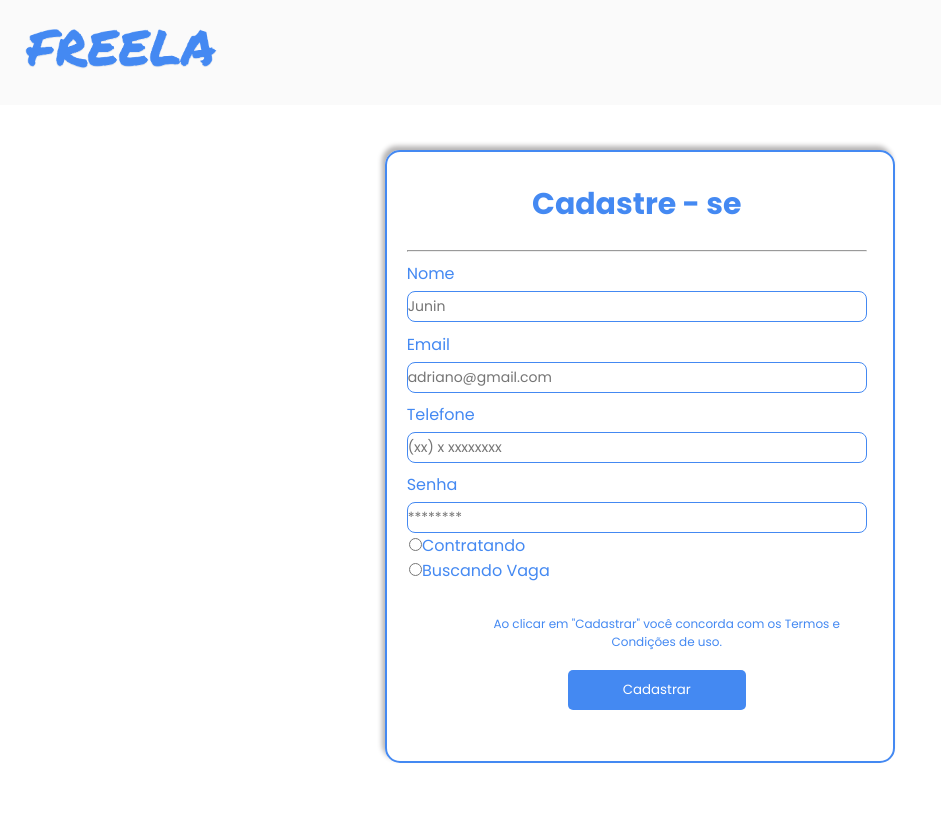
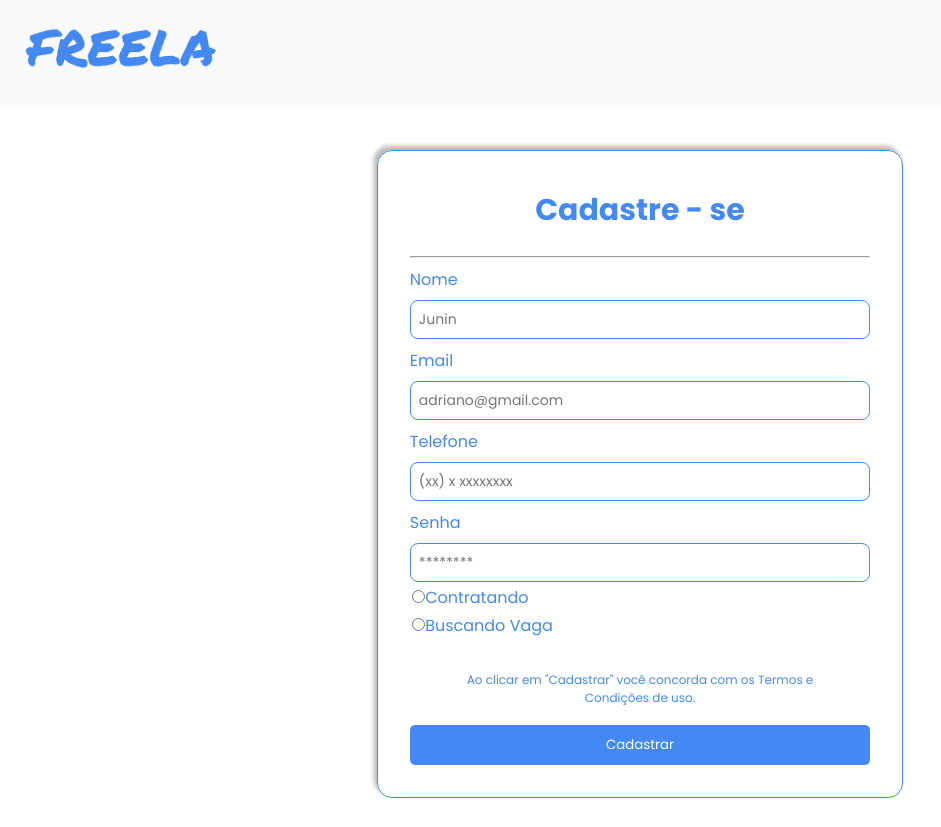
Before and after one commit to JrAdilson/FreelaWebPiV, a React (Create React App) app: page /cadastro in a window 1280 px wide. Shown: the whole page, without its empty margins (0-941 px from the left). After the commit the page ends 800 px from the top, so only its background shows below. Built offline with nearby package versions, Linux system fonts and the light colour scheme.

Commit message:
Change styles

```diff
--- a/src/styles/pages/cadastro.css
+++ b/src/styles/pages/cadastro.css
@@ -1,10 +1,8 @@
-
-*{
-    color:#4489F2 ;
+* {
+  color: #4489f2;
 }
 
-
-.conteudoCadastro{
+.conteudoCadastro {
   width: 100%;
   height: calc(100vh-);
   padding-top: 150px;
@@ -13,97 +11,99 @@
   justify-content: center;
 }
 
-.cadastro1{
-   font-family: poppins!important;
+.cadastro1 {
+  display: flex;
+  flex-direction: column;
+  justify-content: center;
   box-shadow: -3px -4px 5px rgb(182, 180, 180);
   font-family: poppins!;
-   border:solid 2px;
-   border-color: #4489F2;
+  border: solid 1px;
+  border-color: #4489f2;
   border-radius: 15px;
-   margin-bottom: 5%;
-   padding-left: 1.5%;
-   padding-right: 2%;
-   padding-bottom: 4%;
-   padding-top: 2%;
+  padding: 2rem;
 }
 
-form h3{
+form h3 {
   font-size: 30px;
   padding: 1% 0 5% 0;
   text-align: center;
-
 }
 
-form input{
-    padding:4px 0 4px 0;
+form input {
+  padding: 8px;
   font-size: 14px;
-    margin-top: 5px;
-    border:solid 1px;
+  margin-top: 8px;
+  border: solid 1px;
   border-radius: 8px;
-    border-color: #4489F2!important;
+  border-color: #4489f2;
 }
 
-form label{
+input:focus {
+  outline: none;
+}
+
+form label {
   padding-top: 2%;
   font-size: 16px;
   margin-left: 0;
   float: left;
 }
 
-form .col-md-12{
-    display: flex !important;
-    flex-direction: column!important;
-
+form .col-md-12 {
+  display: flex;
+  flex-direction: column;
 }
 
-form button{
+form button {
   padding: 10px 55px 10px 55px;
   border: none;
-    border-color: #4489F2;
+  border-color: #4489f2;
   color: white;
-    background-color: #4489F2;
+  background-color: #4489f2;
   border-radius: 5px;
-    margin: 0 0 0 35%;
   margin-top: 4%;
-    display: flex;
-    align-items: center;
+  cursor: pointer;
+  transition: all 0.3s;
 }
 
-form p{
+button:hover {
+  background-color: #2677f0;
+}
+
+button:focus {
+  outline: none;
+}
+
+form p {
   padding-top: 5%;
+  width: 80%;
   font-size: 12px;
-    margin-left: 13%;
-    align-items: center;
-    display: flex;
-    float: center!important;
+  align-self: center;
   text-align: center;
 }
-form a{
+form a {
   font-weight: bold;
-
 }
 
-
-.radio{
+.radio {
   margin-left: 0.5%;
   padding-left: 0;
-    padding-bottom:2% ;
-    align-items:left!important;
-    display:flex;
+  padding-bottom: 2%;
+  align-items: left;
+  display: flex;
   flex-direction: column;
-
 }
 
-.selectName{
-    border-color: #4489F2;
+.selectName {
+  border-color: #4489f2;
   color: #000;
   border-radius: 5px;
   display: flex;
   position: relative;
   justify-content: center;
-    align-items: center!important;
+  align-items: center;
 }
-#empregado{
+#empregado {
   display: flex;
   flex-direction: column;
 }
```
Lines whose indentation alone changed are shown as unchanged.
